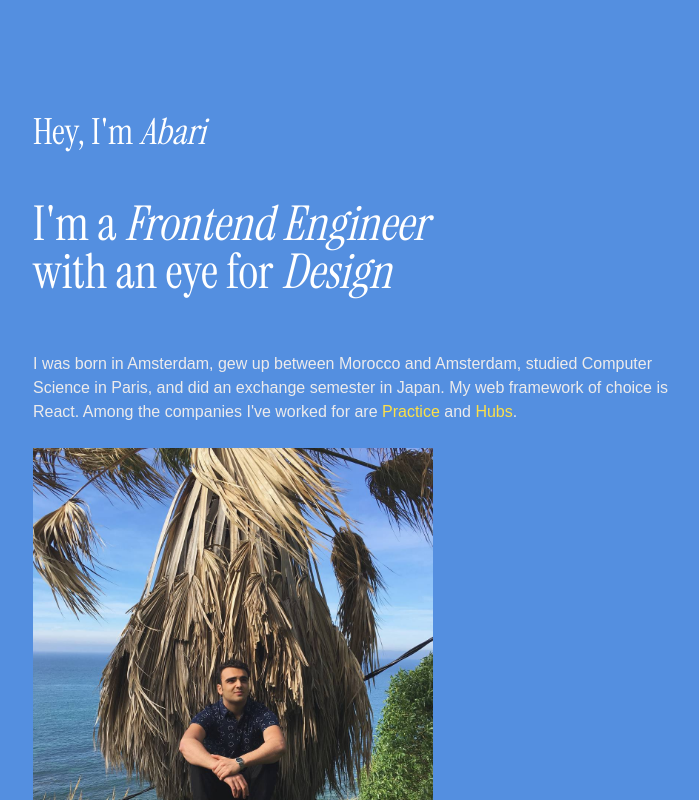
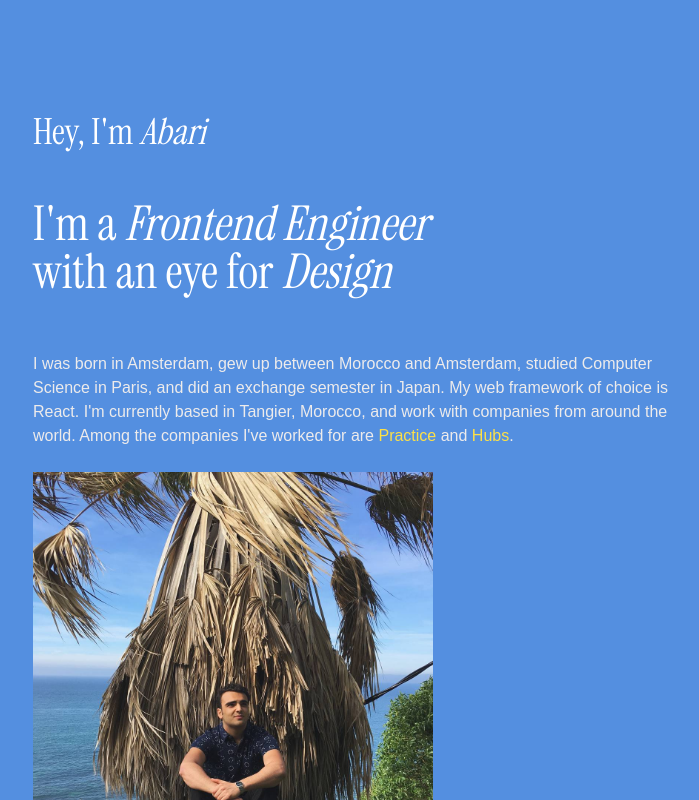
Before and after one commit to byabari/byabari, a Next.js app: page / in a window 1280 px wide. Shown: the top 800 px of the page, without its empty margins (273-972 px from the left). Built offline with nearby package versions, Linux system fonts and the light colour scheme; a web font is replaced by a local one.

Commit message:
update page.js

```diff
--- a/app/page.js
+++ b/app/page.js
@@ -61,8 +61,9 @@ export default function HomePage() {
       >
         I was born in Amsterdam, gew up between Morocco and Amsterdam, studied
         Computer Science in Paris, and did an exchange semester in Japan. My web
-        framework of choice is React. Among the companies I've worked for are{" "}
-        <Link href="https://practice.do/">Practice</Link> and{" "}
+        framework of choice is React. I'm currently based in Tangier, Morocco,
+        and work with companies from around the world. Among the companies I've
+        worked for are <Link href="https://practice.do/">Practice</Link> and{" "}
         <Link href="https://hubs.com/">Hubs</Link>.
       </p>
       <Image
```
